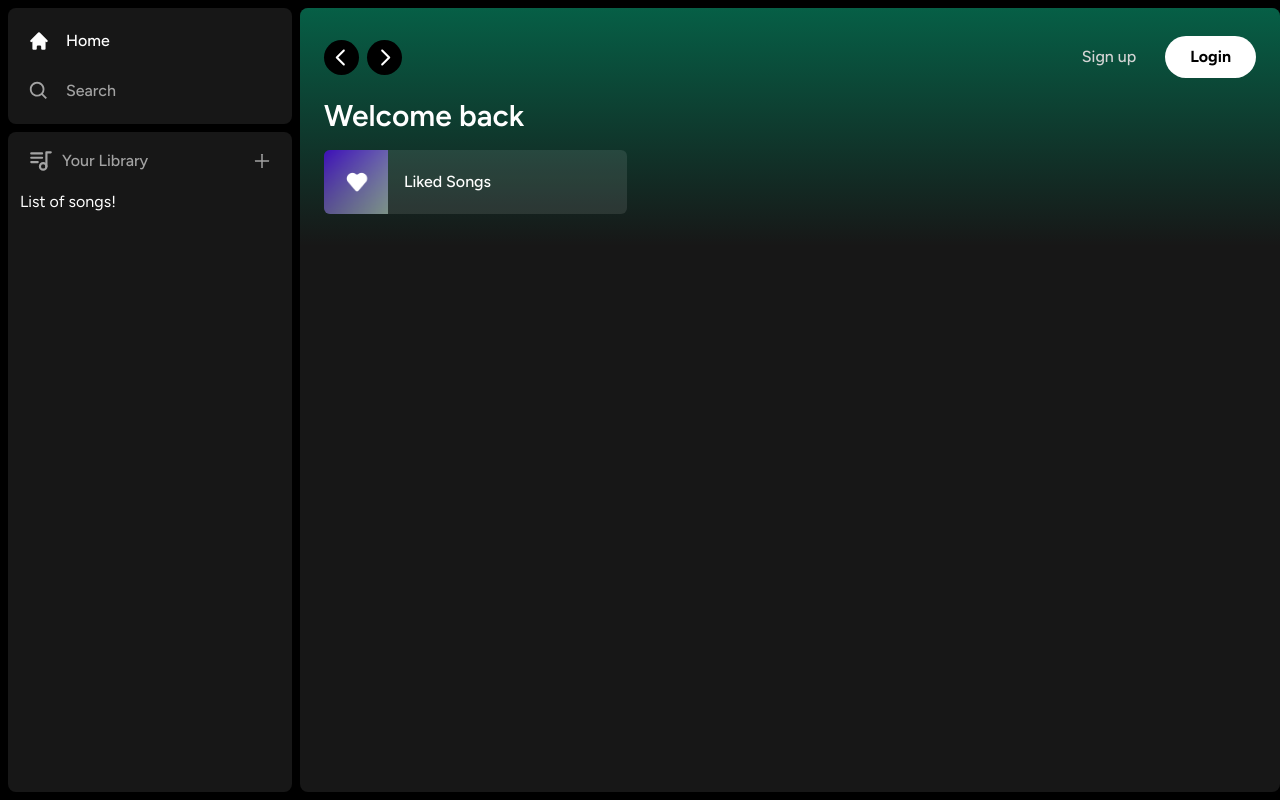
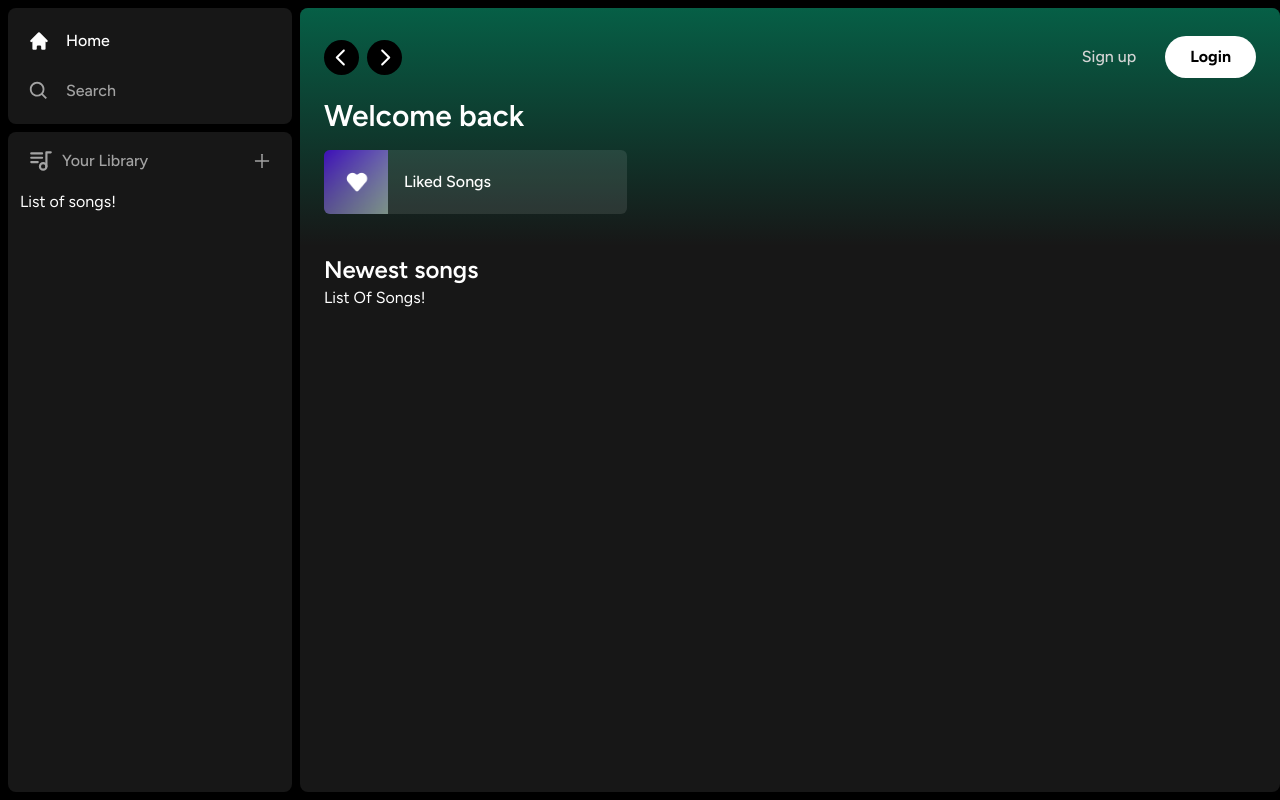
Before and after one commit to MagnumOpusSirius/meloverse, a Next.js app: page / in a window 1280 px wide. Built offline with nearby package versions, Linux system fonts and the light colour scheme.

Commit message:
Layout finished with pages.tsx

```diff
--- a/app/(site)/page.tsx
+++ b/app/(site)/page.tsx
@@ -2,6 +2,7 @@
 import Header from "@/components/Header";
 import ListItem from "@/components/ListItem";
 
+// import PageContent from "./components/PageContent";
 export default function Home() {
   return (
     <div
@@ -42,6 +43,16 @@ export default function Home() {
           </div>
         </div>
       </Header>
+      <div className="mt-2 mb-7 px-6">
+        <div className="flex justify-between items-center">
+          <h1 className="text-white text-2xl font-semibold">
+            Newest songs
+          </h1>
+        </div>
+        <div>
+          List Of Songs!
+        </div>
+      </div>
     </div>
 
   );
--- a/components/ListItem.tsx
+++ b/components/ListItem.tsx
@@ -50,7 +50,25 @@ const ListItem: React.FC<ListItemProps> = ({
             <p className="font-medium truncate py-5">
                 {name}
             </p>
-
+            <div
+                className="
+                absolute
+                transition
+                opacity-0
+                rounded-full
+                flex
+                items-center
+                justify-center
+                bg-green-500
+                p-4
+                drop-shadow-md
+                right-5
+                group-hover:opacity-100
+                hover:scale-110
+                "
+            >
+                <FaPlay className="text-black" />
+            </div>
         </button>
     );
 }
```
